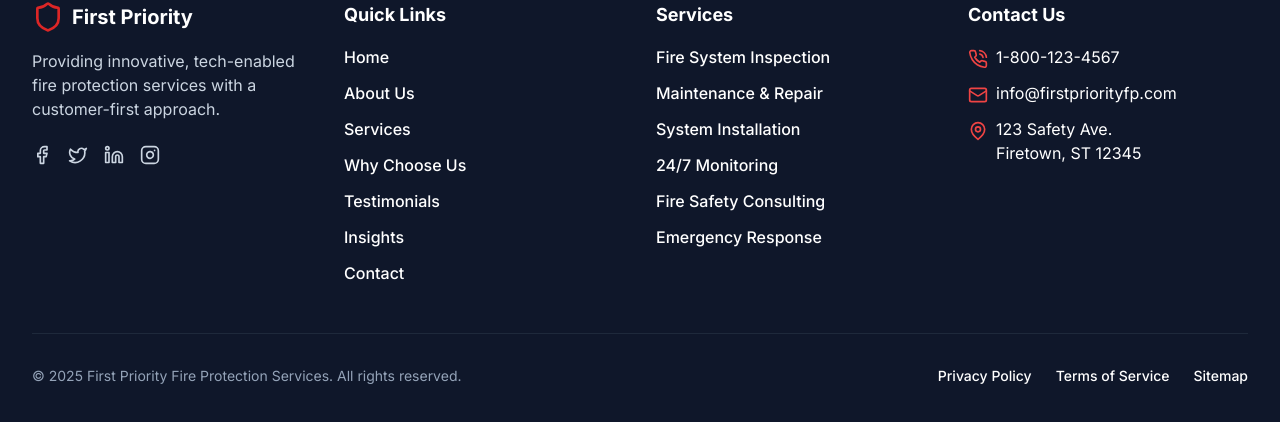
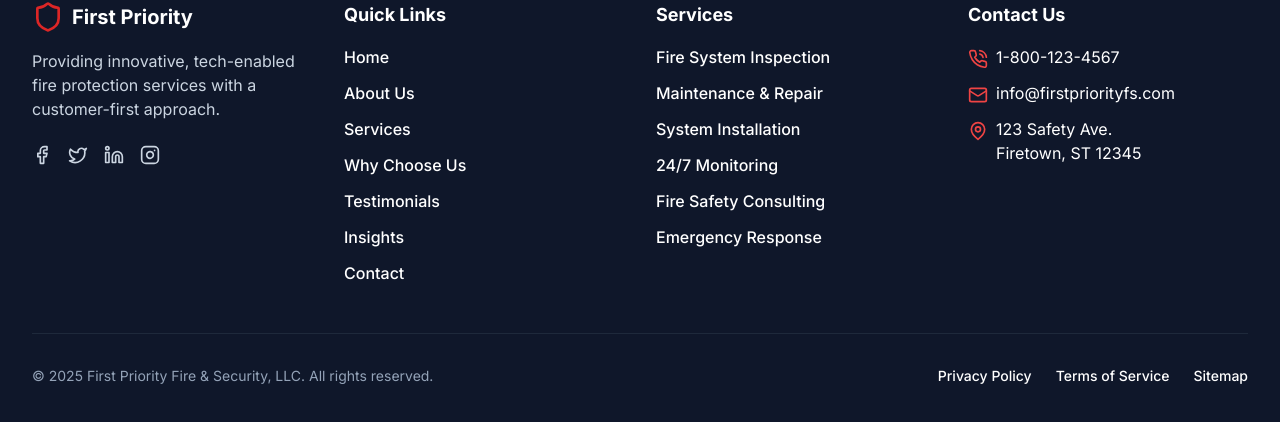
Before and after one commit to bovedp/FPFP, a React (Vite) app in the folder project/: page / in a window 1280 px wide. Shown: the part 3863-4285 px from the top of the page. Built offline with nearby package versions, Linux system fonts and the light colour scheme.

Commit message:
Update Footer.tsx

```diff
--- a/project/src/components/Footer.tsx
+++ b/project/src/components/Footer.tsx
@@ -67,7 +67,7 @@ const Footer: React.FC = () => {
               </li>
               <li className="flex items-start">
                 <Mail size={20} className="mr-2 mt-1 text-red-500" />
-                <span>info@firstpriorityfp.com</span>
+                <span>info@firstpriorityfs.com</span>
               </li>
               <li className="flex items-start">
                 <MapPin size={20} className="mr-2 mt-1 text-red-500" />
@@ -79,7 +79,7 @@ const Footer: React.FC = () => {
 
         <div className="border-t border-slate-800 mt-12 pt-8 flex flex-col md:flex-row justify-between items-center">
           <p className="text-slate-400 text-sm mb-4 md:mb-0">
-            &copy; {currentYear} First Priority Fire Protection Services. All rights reserved.
+            &copy; {currentYear} First Priority Fire & Security, LLC. All rights reserved.
           </p>
           <div className="flex space-x-6">
             <Link href="/privacy-policy" isNav className="text-sm text-slate-400">Privacy Policy</Link>
```
